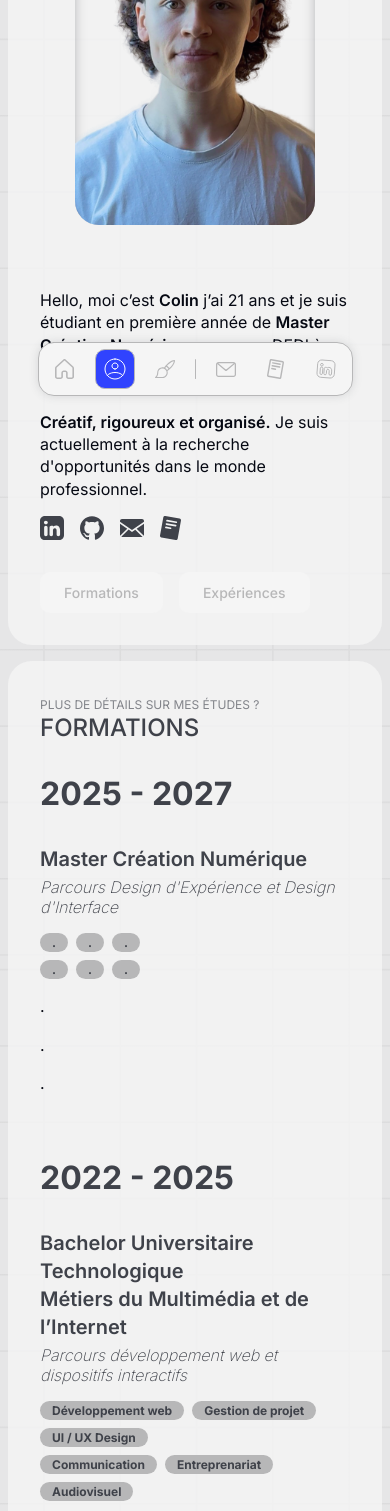
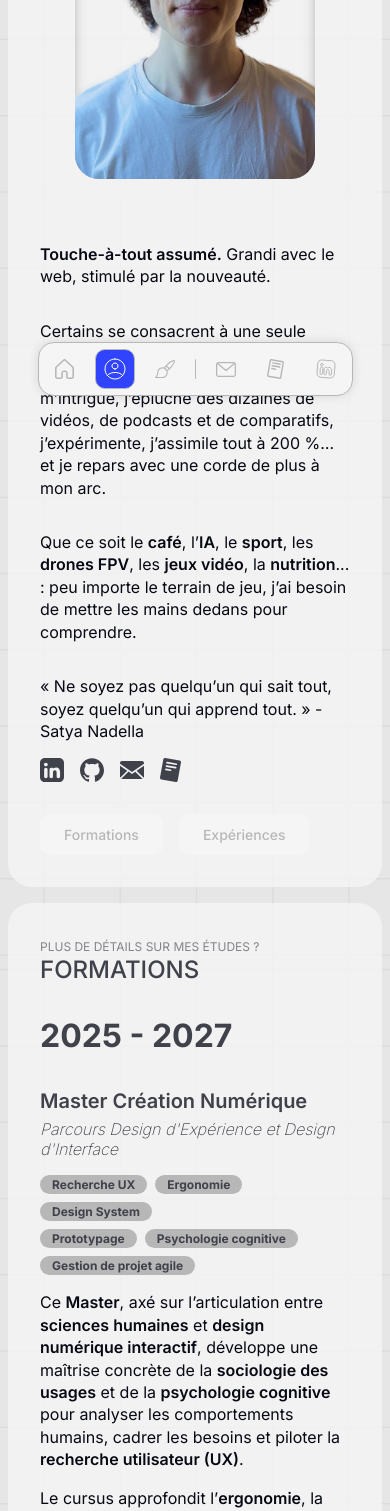
Before and after one commit to colin-lallauret/bento-portfolio, a React (Vite) app: page /moi in a window 390 px wide. Shown: the part 432-1943 px from the top of the page. Built offline with nearby package versions, Linux system fonts and the light colour scheme.

Commit message:
Fill LinkedIn bio/experience content and fix mobile hero gap
Complete Master CN section, Groupe Seb and Rennes experience texts,
About bio (LinkedIn tone), hero banner copy, and remove hardcoded
110px mobile padding causing dead space under the shortened banner.

```diff
--- a/src/Assets/Styles/Regions/_header.scss
+++ b/src/Assets/Styles/Regions/_header.scss
@@ -81,7 +81,7 @@ footer {
 
 body {
     @media (max-width: 768px) {
-        padding-top: 110px;
+        padding-top: 64px;
     }
 }
 
--- a/src/Assets/Styles/main.css
+++ b/src/Assets/Styles/main.css
@@ -349,7 +349,7 @@ footer a:hover {
 
 @media (max-width: 768px) {
   body {
-    padding-top: 110px;
+    padding-top: 64px;
   }
 }
 
--- a/src/Components/About.jsx
+++ b/src/Components/About.jsx
@@ -1,6 +1,5 @@
 import React from "react";
 
-import { getAge } from "../Data/profile";
 import MyPicture from "../Assets/Images/photo.png";
 import LinkedIn from "../Assets/Images/linkedin.svg";
 import Github from "../Assets/Images/github.svg";
@@ -43,13 +42,26 @@ function About() {
         <div className="text">
           <div className="paragraphs">
             <p>
-              Hello, moi c’est <em>Colin</em> j’ai {getAge()} ans et je suis étudiant en
-              première année de <em>Master</em> <em>Création Numérique</em>{" "}
-              parcours DEDI à l’<em>Université de Toulon</em>.
+              <em>Touche-à-tout assumé.</em> Grandi avec le web, stimulé par
+              la nouveauté.
             </p>
             <p>
-              <em>Créatif, rigoureux et organisé.</em> Je suis actuellement à la
-              recherche d'opportunités dans le monde professionnel.
+              Certains se consacrent à une seule passion toute leur vie.
+              Moi, je fonctionne par <em>vagues d’hyperfocus</em> : un sujet
+              m’intrigue, j’épluche des dizaines de vidéos, de podcasts et
+              de comparatifs, j’expérimente, j’assimile tout à 200 %… et je
+              repars avec une corde de plus à mon arc.
+            </p>
+            <p>
+              Que ce soit le <em>café</em>, l’<em>IA</em>, le{" "}
+              <em>sport</em>, les <em>drones FPV</em>, les{" "}
+              <em>jeux vidéo</em>, la <em>nutrition</em>... : peu importe le
+              terrain de jeu, j’ai besoin de mettre les mains dedans pour
+              comprendre.
+            </p>
+            <p className="quote">
+              « Ne soyez pas quelqu’un qui sait tout, soyez quelqu’un qui
+              apprend tout. » - Satya Nadella
             </p>
           </div>
           <div className="btns">
--- a/src/Components/ExperiencesMore.jsx
+++ b/src/Components/ExperiencesMore.jsx
@@ -33,7 +33,28 @@ function ExperiencesMore() {
                 <span>(en stage)</span>
               </div>
               <div className="paragraphs">
-                <p>...</p>
+                <p>
+                  Une <em>immersion</em> au sein du pôle Design, au cœur de
+                  l’équipe <em>Design d’Expérience</em> dédiée à la
+                  conception d’<em>interfaces homme-machine (IHM)</em> pour
+                  les produits de petit électroménager.
+                </p>
+                <p>
+                  Ma mission a porté sur la <em>refonte</em> et la{" "}
+                  <em>modélisation de parcours utilisateurs</em> articulant
+                  commandes physiques et écrans embarqués, avec un équilibre
+                  permanent entre <em>rigueur ergonomique</em>{" "}
+                  (dimensionnement des zones tactiles, lisibilité, retours
+                  d’état) et <em>contraintes techniques industrielles</em>{" "}
+                  (spécificités matérielles, formats d’écran).
+                </p>
+                <p>
+                  Au-delà de la structuration d’un{" "}
+                  <em>Design System modulaire</em>, je me suis appuyé sur la{" "}
+                  <em>recherche utilisateur</em> : animation d’ateliers d’
+                  <em>idéation</em>, co-animation de <em>tests terrain</em> et{" "}
+                  <em>cartographie de parcours</em>.
+                </p>
               </div>
             </div>
             <img src={GroupeSeb} alt="Groupe Seb" />
@@ -63,7 +84,20 @@ function ExperiencesMore() {
                 <span>(en stage)</span>
               </div>
               <div className="paragraphs">
-                <p>...</p>
+                <p>
+                  <em>Modernisation ergonomique</em> et rafraîchissement
+                  visuel d’un site web existant, dans un calendrier resserré.
+                  Le projet a consisté à optimiser les{" "}
+                  <em>parcours utilisateurs (UX)</em> et à ajuster
+                  l’<em>interface (UI)</em> pour gagner en lisibilité, aussi
+                  bien sur le site public que sur le panneau d’administration.
+                </p>
+                <p>
+                  En parallèle, j’ai pris en charge la <em>mise en ligne</em>{" "}
+                  : suivi des versions du code sur <em>GitHub</em>,
+                  automatisation du déploiement via <em>Vercel</em> et
+                  configuration <em>DNS</em> du nom de domaine.
+                </p>
               </div>
             </div>
             <img src={UnivRennes} alt="Université de Rennes" />
--- a/src/Components/Regions/Header.jsx
+++ b/src/Components/Regions/Header.jsx
@@ -37,7 +37,7 @@ const Header = () => {
         rel="noopener noreferrer"
         className="hero-info"
       >
-        🧑‍💻🔍 Actuellement en recherche de stage de fin d'étude{" "}
+        🧑‍💻🔍 À la recherche d’un stage de fin d’études{" "}
         <div className="text-info">(prendre un rdv)</div>
       </a>
       <header>
--- a/src/Components/Studies.jsx
+++ b/src/Components/Studies.jsx
@@ -17,20 +17,39 @@ function Studies() {
             </div>
             <div className="tags-wrapper">
               <div className="tags">
-                <span>.</span>
-                <span>.</span>
-                <span>.</span>
+                <span>Recherche UX</span>
+                <span>Ergonomie</span>
+                <span>Design System</span>
               </div>
               <div className="tags">
-                <span>.</span>
-                <span>.</span>
-                <span>.</span>
+                <span>Prototypage</span>
+                <span>Psychologie cognitive</span>
+                <span>Gestion de projet agile</span>
               </div>
             </div>
             <div className="paragraphs">
-              <p>.</p>
-              <p>.</p>
-              <p>.</p>
+              <p>
+                Ce <em>Master</em>, axé sur l’articulation entre{" "}
+                <em>sciences humaines</em> et <em>design numérique
+                interactif</em>, développe une maîtrise concrète de la{" "}
+                <em>sociologie des usages</em> et de la{" "}
+                <em>psychologie cognitive</em> pour analyser les
+                comportements humains, cadrer les besoins et piloter la{" "}
+                <em>recherche utilisateur (UX)</em>.
+              </p>
+              <p>
+                Le cursus approfondit l’<em>ergonomie</em>, la conception
+                d’interfaces (<em>UI</em>), l’élaboration de{" "}
+                <em>design systems</em> et le <em>prototypage interactif</em>,
+                tout en intégrant la <em>gestion de projet agile</em> et l’
+                <em>éco-conception</em>.
+              </p>
+              <p>
+                C’est dans ce cadre que je suis parti en stage chez{" "}
+                <em>Groupe Seb</em>, pour mettre en pratique cette double
+                casquette <em>recherche utilisateur</em> /{" "}
+                <em>conception d’interface</em> sur des produits industriels.
+              </p>
             </div>
           </div>
         </div>
--- a/src/Components/Timeline.jsx
+++ b/src/Components/Timeline.jsx
@@ -14,9 +14,9 @@ function Timeline() {
               </h3>
               <p>Parcours Design d'Expérience et Design d'Interface </p>
               <p>
-                <span>.</span>
-                <span>.</span>
-                <span>.</span>
+                <span>UX</span>
+                <span>UI</span>
+                <span>Design System</span>
               </p>
             </div>
             <div className="time">
```
